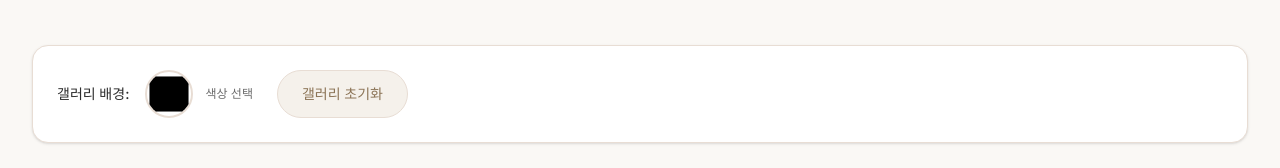
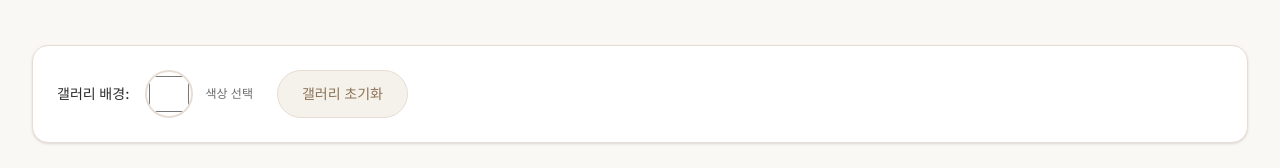
Before and after one commit to postop09/GaRangB_studio, a Next.js app: page / in a window 1280 px wide. Both pictures are taken after a click on the button "갤러리 꾸미기". Shown: the part 208-376 px from the top of the page. Built offline with nearby package versions, Linux system fonts and the light colour scheme; a web font is replaced by a local one.

Commit message:
setting: #1 갤러리 꾸미기 페이지 기본 배경 수정

```diff
--- a/src/components/WallPage.tsx
+++ b/src/components/WallPage.tsx
@@ -30,7 +30,7 @@ export default function WallPage({
   onUpdateWallPostcards,
   onRemovePostcard,
 }: WallPageProps) {
-  const [wallColor, setWallColor] = useState('#fff');
+  const [wallColor, setWallColor] = useState('#ffffff');
   const canvasRef = useRef<HTMLDivElement>(null);
   const dragState = useRef<DragState>({
     activeItem: null,
@@ -53,7 +53,7 @@ export default function WallPage({
 
   const resetWall = () => {
     onUpdateWallPostcards([]);
-    setWallColor('#faf8f5');
+    setWallColor('#ffffff');
   };
 
   const removeWallPostcard = (instanceId: number) => {
@@ -364,10 +364,10 @@ export default function WallPage({
         ref={canvasRef}
         id="wall-canvas"
         className={`wall-canvas rounded-2xl shadow-inner min-h-[600px] border border-[#e8ddd4] relative overflow-hidden ${
-          wallColor === '#fff' ? 'default-bg' : ''
+          wallColor === '#ffffff' ? 'default-bg' : ''
         }`}
         style={{
-          backgroundColor: wallColor === '#fff' ? undefined : wallColor,
+          backgroundColor: wallColor === '#ffffff' ? undefined : wallColor,
         }}
       >
         {wallPostcards.map(postcard => {
```
